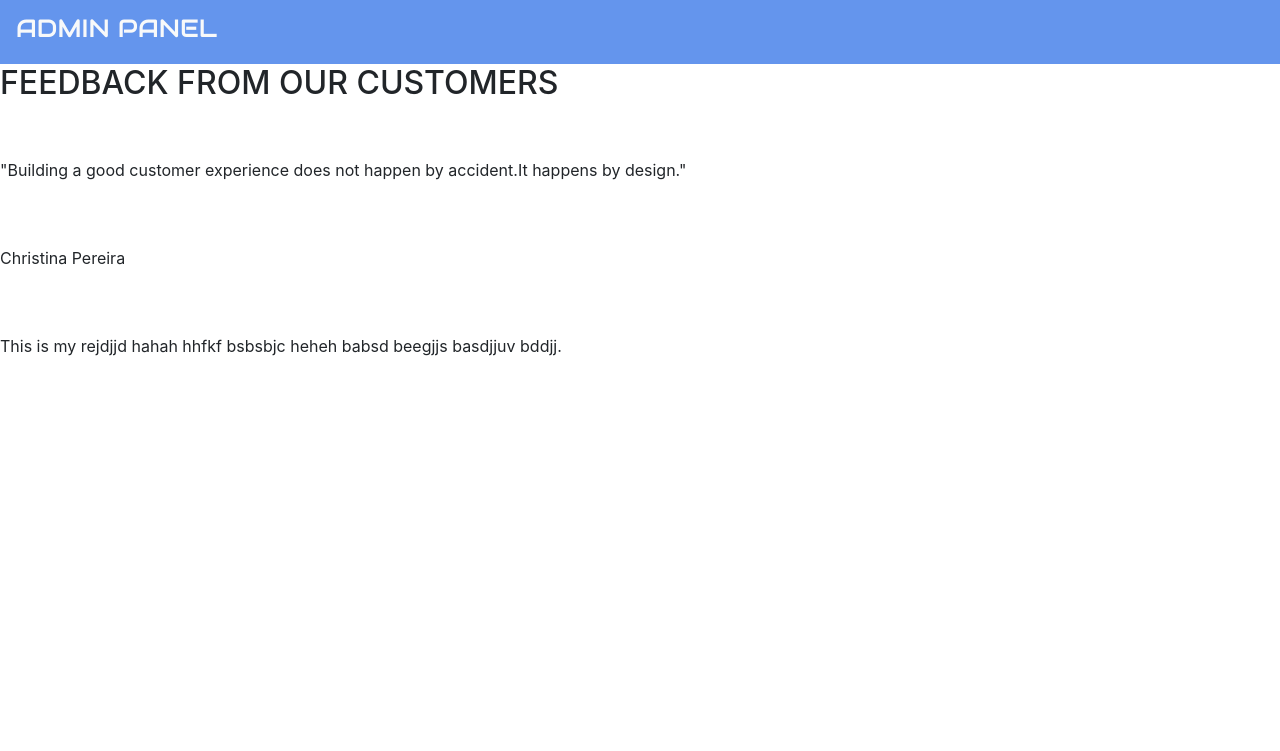
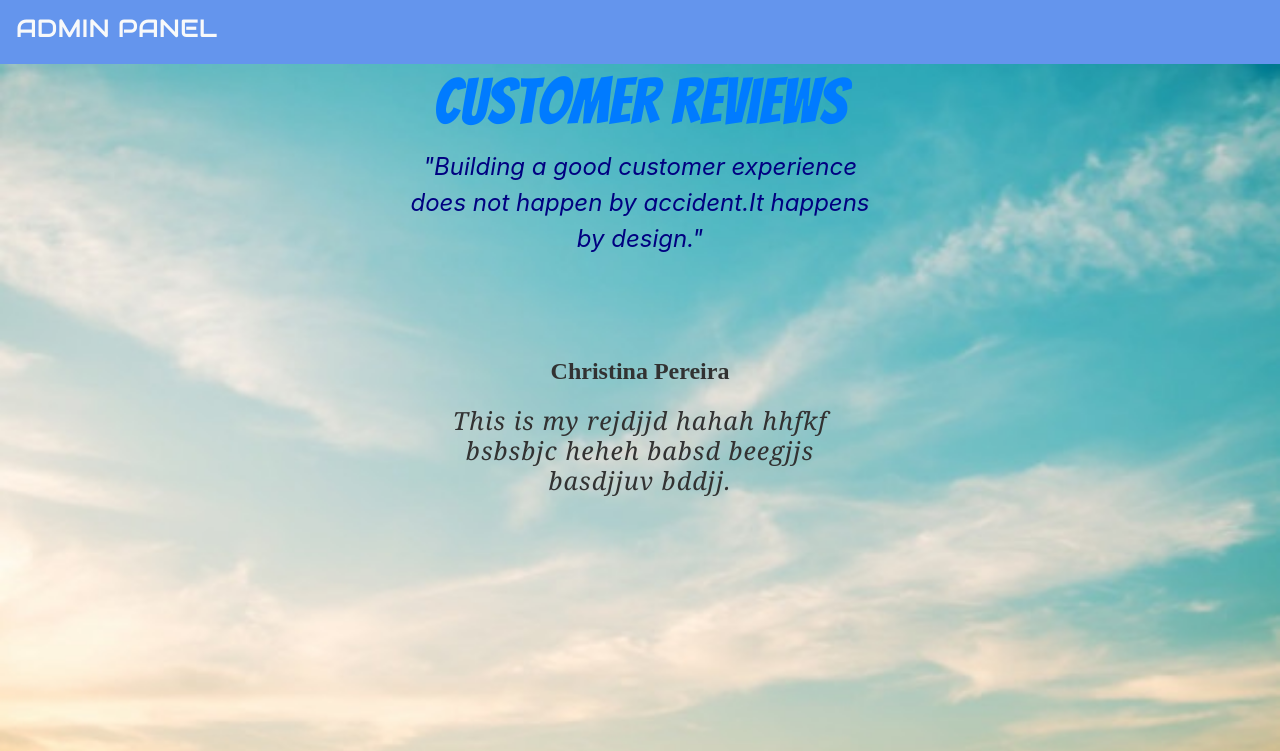
Before and after one commit to Gnitch/Flight_Management_System, a PHP site: page /projects/views/admin/review.php in a window 1280 px wide. Shown: the top 751 px of the page. Run offline with PHP 8.4, Linux system fonts and the light colour scheme; some libraries are stand-ins or nearby versions.

Commit message:
update admin ui

```diff
--- a/assets/css/review.css
+++ b/assets/css/review.css
@@ -10,8 +10,6 @@ body{
   background-position: center;
   background-repeat: no-repeat;
   background-size: cover;
-
-
 }
 
 .rev-section{
@@ -23,7 +21,7 @@ body{
   margin: auto;
 }
 
-}
+
 
 .title{
   font-size: 3.5rem;
@@ -36,8 +34,6 @@ body{
   color: rgb(150, 150, 150);
   font-style: italic;
   color: #000080;
-  font
-
 }
 
 .reviews{
--- a/views/admin/header.php
+++ b/views/admin/header.php
@@ -51,7 +51,7 @@ session_start();
                     </a>
                   </li>
                   <li class="nav-item">
-                    <a class="nav-link" href="">
+                    <a class="nav-link" href="review.php">
                       <h4>Reviews</h4>
                     </a>
                   </li>
--- a/views/admin/review.php
+++ b/views/admin/review.php
@@ -1,18 +1,91 @@
 <?php include_once 'header.php';
 require '../../helpers/init_conn_db.php';?>
+
+<style>
+/* *{
+  box-sizing: border-box;
+  margin: 0;
+  padding: 0;
+} */
+body{
+  background-image: url('../../assets/images/sky.jpg');
+  background-repeat: no-repeat;
+  background-attachment: fixed;
+  background-size: 100% 100%;
+}
+
+.rev-section{
+  margin: auto;
+  padding: 0 1rem;
+  max-width: 1100px;
+  text-align: center;
+  width: 500px;
+  margin: auto;
+}
+
+
+
+.title{
+  font-size: 4rem;
+  font-family: 'Bangers', cursive;
+  margin-bottom: 0.5rem;
+}
+.note{
+  font-size: 1.5rem;
+  color: rgb(150, 150, 150);
+  font-style: italic;
+  color: #000080;
+}
+
+.reviews{
+  margin: 2rem auto;
+  display: flex;
+  flex-wrap: wrap;
+}
+.review{
+  margin: 0 1rem;
+  min-width: 300px;
+  flex: 1;
+}
+
+.head-review{
+  margin: 1.75rem auto;
+  width: 150px;
+  height: 150px;
+}
+.name-review{
+  font-size: 1.5rem;
+  color: rgb(50, 50, 50);
+  font-family: Algerian;
+  font-weight: bold ;
+}
+
+
+.desc-review{
+  line-height: 1.5rem;
+  letter-spacing: 1px;
+  color: rgb(50, 50, 50);
+  font: italic  25px/30px Georgia, serif;
+}
+
+@media (max-width: 678px){
+  .review{
+    margin-top: 1.5rem;
+  }
+}
+
+</style>
 <body>
 
 <div class="rev-section">
 
-  <h2 class="title">FEEDBACK FROM OUR CUSTOMERS</h2><br><br>
+  <h2 class="title text-primary">customer reviews</h2>
   <p class="note">"Building a good customer experience does not happen by accident.It happens by design."</p><br><br>
 
     <div class="reviews">
       <div class="review">
         <div class="body-review">
-
           <p class="name-review"> Christina Pereira</p>
-          <br><br>
           <p class="desc-review">This is my rejdjjd hahah hhfkf bsbsbjc heheh babsd beegjjs basdjjuv bddjj.</p>
         </div>
       </div>
```
Also changed, not shown: views/feedback.php (+12 -34 lines).
